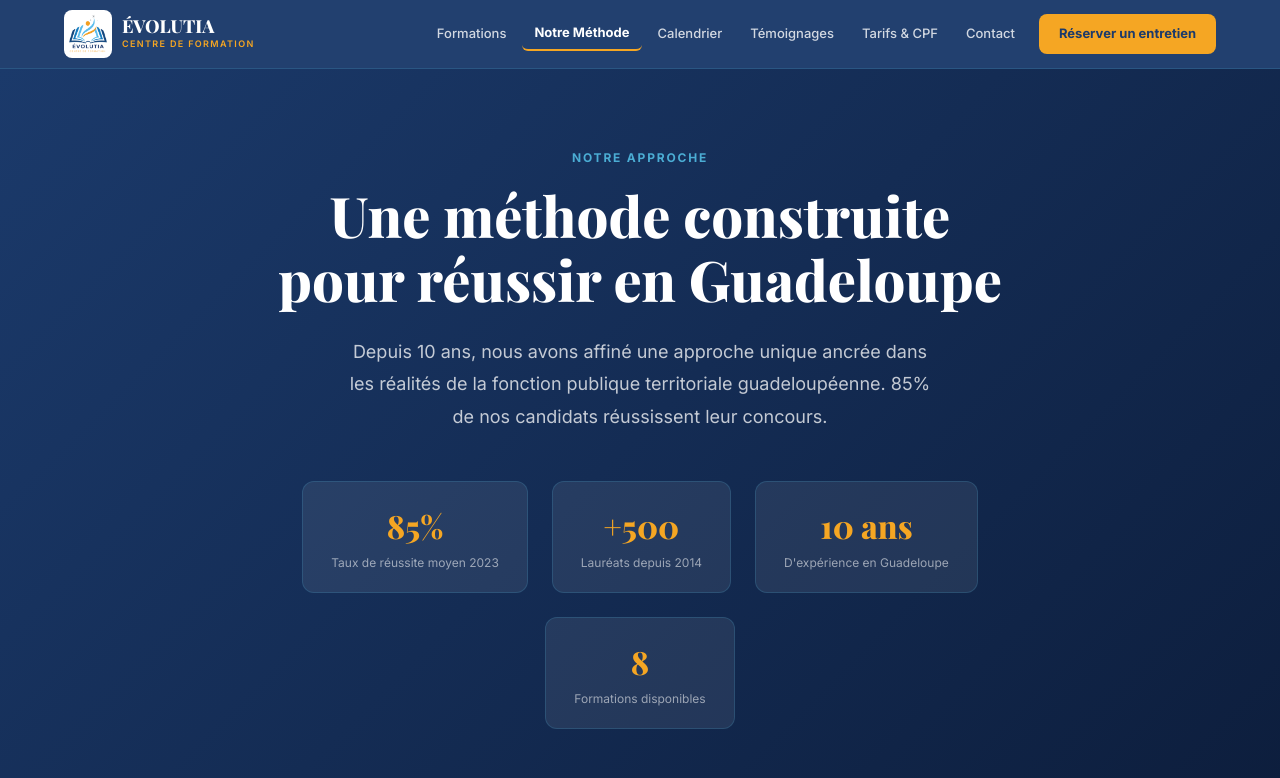
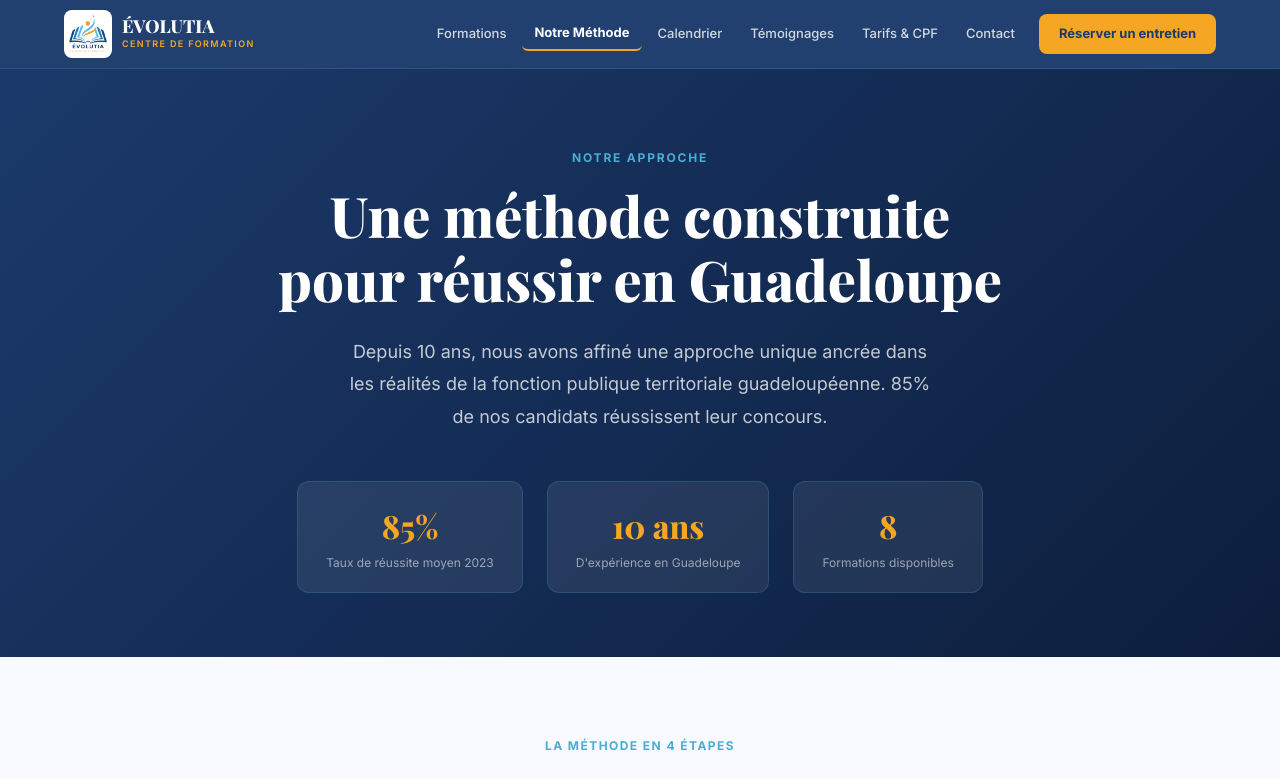
Before and after one commit to jmd971/evolutia, a Next.js app: page /notre-methode in a window 1280 px wide. Shown: the top 778 px of the page. Built offline with nearby package versions, Linux system fonts and the light colour scheme.

Commit message:
fix: supprimer +500 lauréats de la page Notre Méthode

```diff
--- a/app/notre-methode/page.tsx
+++ b/app/notre-methode/page.tsx
@@ -40,7 +40,7 @@ const PILIERS = [
 
 const CHIFFRES = [
   { val: "85%", label: "Taux de réussite moyen 2023" },
-  { val: "+500", label: "Lauréats depuis 2014" },
+
   { val: "10 ans", label: "D'expérience en Guadeloupe" },
   { val: "8", label: "Formations disponibles" },
 ];
```
